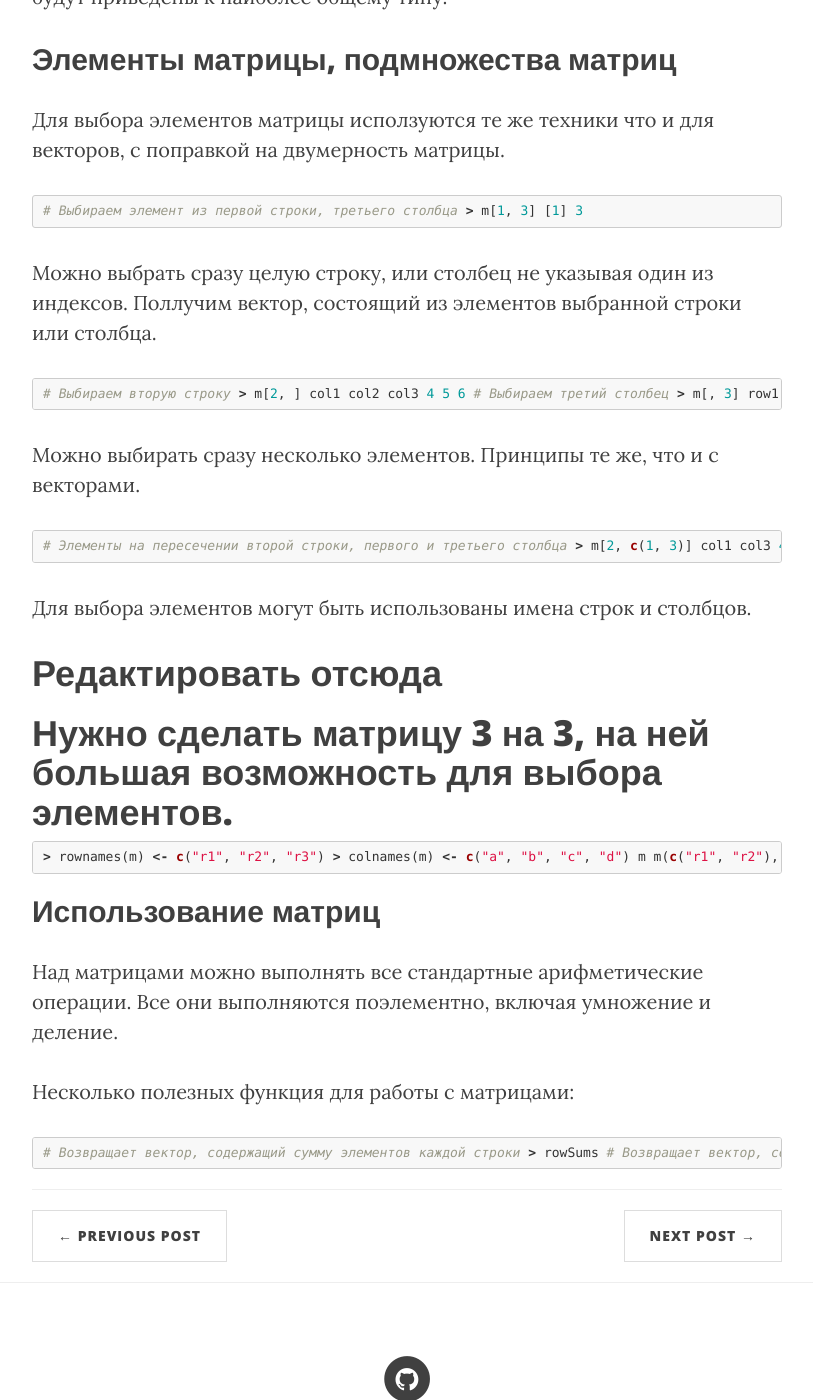
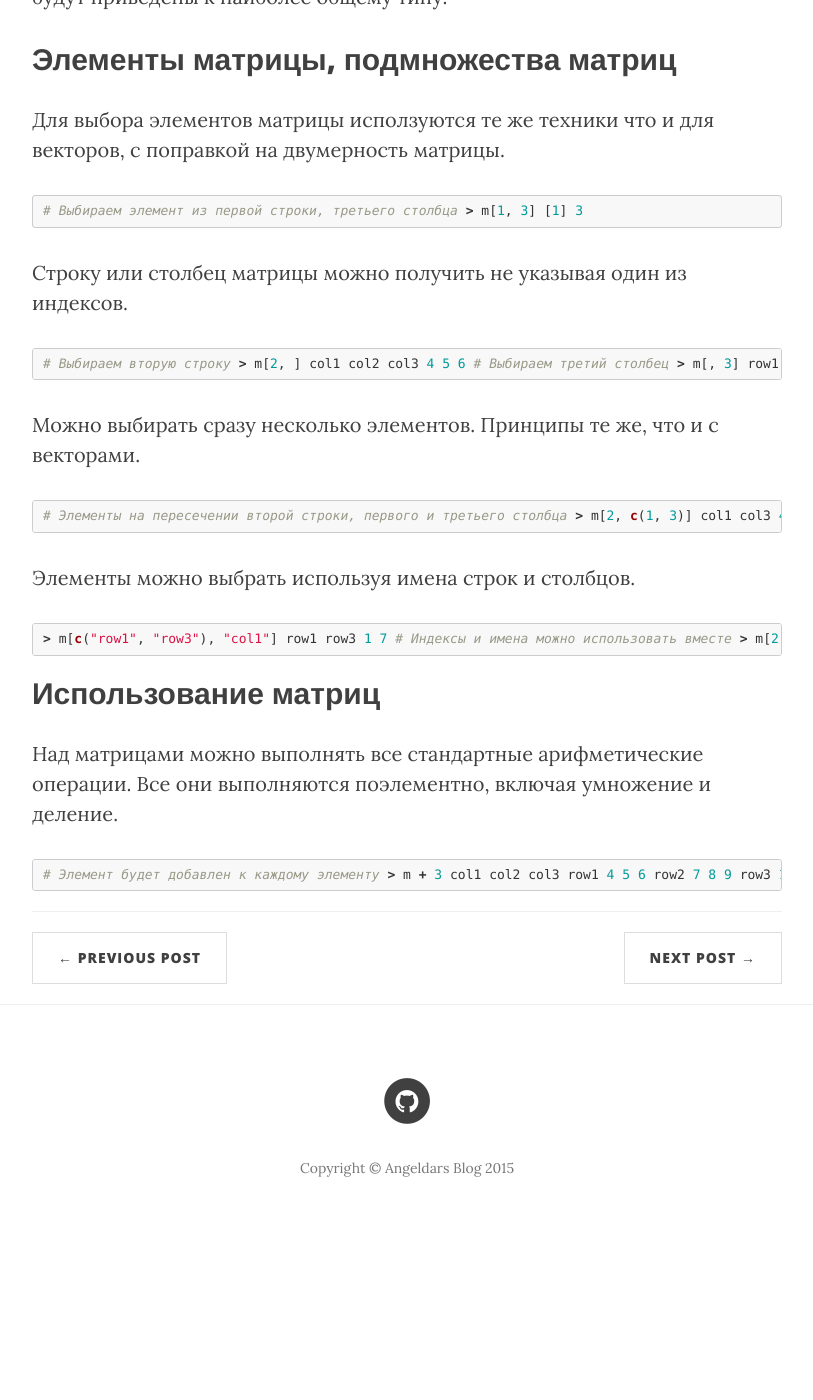
Before and after one commit to rmalkevy/re9ulus.github.io, a Jekyll site: the page built from _posts/2015-08-27-introduction_to_r_p1.markdown, in a window 1280 px wide and 1400 px high, scrolled down 6789 px. Shown: the whole window, without its empty margins (233-1046 px from the left). Built offline with Jekyll 4.4.1, drawn with Linux system fonts in a browser that asks for light colours; nearby versions of some CDN libraries; after the commit the page ends 8033 px from its top, so only the background shows below that; some of the changed text lies outside the part shown.

Commit message:
Update Introduction to R, first part, have updated the matrix part.

```diff
--- a/_posts/2015-08-27-introduction_to_r_p1.markdown
+++ b/_posts/2015-08-27-introduction_to_r_p1.markdown
@@ -499,19 +499,20 @@
 Строкам и столбцам матрицы можно присваивать имена, используя функции `rownames` и `colnames` соответственно. Строки и столбцы могут быть проименованы и в момент создания матрицы параметром `dimnames`.
 
 {% highlight R %}
-> m <- matrix(1:6, byrow = TRUE, nrow = 2)
+> m <- matrix(1:9, nrow = 3, ncol = 3, byrow = TRUE)
 # Называем стоки
-> rownames(m) <- c("row1", "row2")
+> rownames(m) <- c("row1", "row2", "row3")
 # Называем столбцы
 > colnames(m) <- c("col1", "col2", "col3")
 > m
      col1 col2 col3
 row1    1    2    3
 row2    4    5    6
+row3    7    8    9
 
 # При создания матрицы
-> m <- matrix(1:6, byrow = TRUE, nrow = 2,
-                dimnames = list(c("row1", "row2"),
+> m <- matrix(1:9, byrow = TRUE, nrow = 3, ncol = 3,
+                dimnames = list(c("row1", "row2", "row3"),
                                 c("col1", "col2", "col3")))
 {% endhighlight %}
 
@@ -527,7 +528,7 @@
 [1] 3
 {% endhighlight %}
 
-Можно выбрать сразу целую строку, или столбец не указывая один из индексов. Поллучим вектор, состоящий из элементов выбранной строки или столбца.
+Cтроку или столбец матрицы можно получить не указывая один из индексов.
 
 {% highlight R %}
 # Выбираем вторую строку
@@ -537,8 +538,8 @@
 
 # Выбираем третий столбец
 > m[, 3]
-row1 row2
-   3    6
+row1 row2 row3
+   3    6    9
 {% endhighlight %}
 
 Можно выбирать сразу несколько элементов. Принципы те же, что и с векторами.
@@ -549,46 +550,67 @@
 col1 col3
    4    6
 
-# Подматрица, состоящая из элементов на пересечении 1, 2 строк и 1, 3 столбцов
-> m[c(1, 2), c (1, 3)]
+# Подматрица, состоящая из элементов на пересечении 1, 3 строк и 1, 3 столбцов
+> m[c(1, 3), c (1, 3)]
      col1 col3
 row1    1    3
-row2    4    6
+row3    7    9
 {% endhighlight %}
 
-Для выбора элементов могут быть использованы имена строк и столбцов.
-
-# Редактировать отсюда
-# Нужно сделать матрицу 3 на 3, на ней большая возможность для выбора элементов.
+Элементы можно выбрать используя имена строк и столбцов.
 
 {% highlight R %}
-> rownames(m) <- c("r1", "r2", "r3")
-> colnames(m) <- c("a", "b", "c", "d")
-m
-
-m(c("r1", "r2"), "c")
+> m[c("row1", "row3"), "col1"]
+row1 row3
+   1    7
 
 # Индексы и имена можно использовать вместе
-m[2, c("b", "c")]
+> m[2, c("col2", "col3")]
+col2 col3
+   5    6
 {% endhighlight %}
 
 ## Использование матриц
 
 Над матрицами можно выполнять все стандартные арифметические операции. Все они выполняются поэлементно, включая умножение и деление.
 
-Несколько полезных функция для работы с матрицами:
+{% highlight R %}
+# Элемент будет добавлен к каждому элементу
+> m + 3
+     col1 col2 col3
+row1    4    5    6
+row2    7    8    9
+row3   10   11   12
 
-{% highlight R %}
-# Возвращает вектор, содержащий сумму элементов каждой строки
-> rowSums
+# Функция применяется к каждом элементу
+> log(m)
+         col1      col2     col3
+row1 0.000000 0.6931472 1.098612
+row2 1.386294 1.6094379 1.791759
+row3 1.945910 2.0794415 2.197225
 
-# Возвращает вектор, содержащий сумму элементов каждого столбца
-> colSums
+# "rowSums" возвращает сумму элементов каждой строки
+> rowSums(m)
+row1 row2 row3
+   6   15   24
 
-# Пример с конвертацией валют
+# "colSums" возвращает сумму элементов каждого столбца
+> colSums(m)
+col1 col2 col3
+  12   15   18
 
-# Транспонирование матриц осуществляется функцией t
+# Транспонирование матриц осуществляется функцией "t()"
+> t(m)
+     row1 row2 row3
+col1    1    4    7
+col2    2    5    8
+col3    3    6    9
 
 # Для математической операции перемножения матриц необходимо использовать оператор %*%
+> matrix(1:6, nrow = 3) %*% matrix(7:12, ncol = 3)
+     [,1] [,2] [,3]
+[1,]   39   49   59
+[2,]   54   68   82
+[3,]   69   87  105
 
 {% endhighlight %}
```
